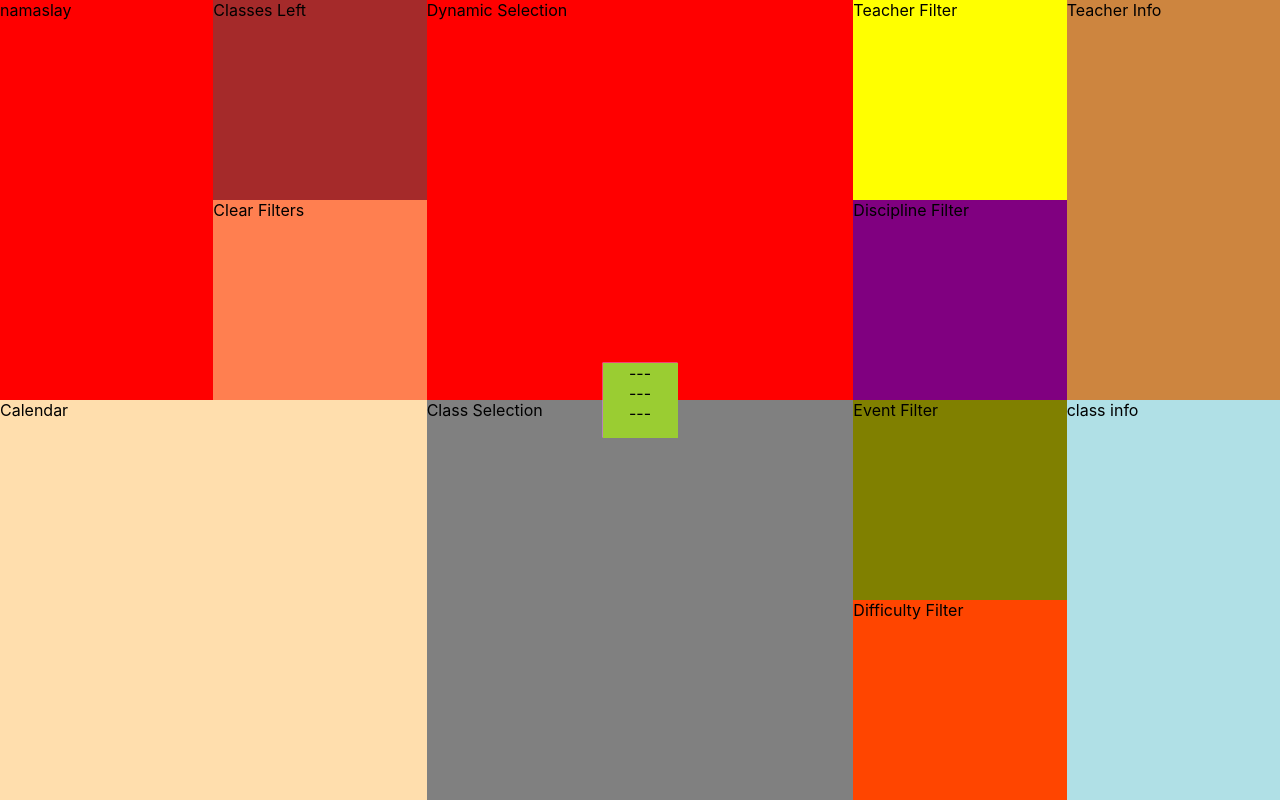
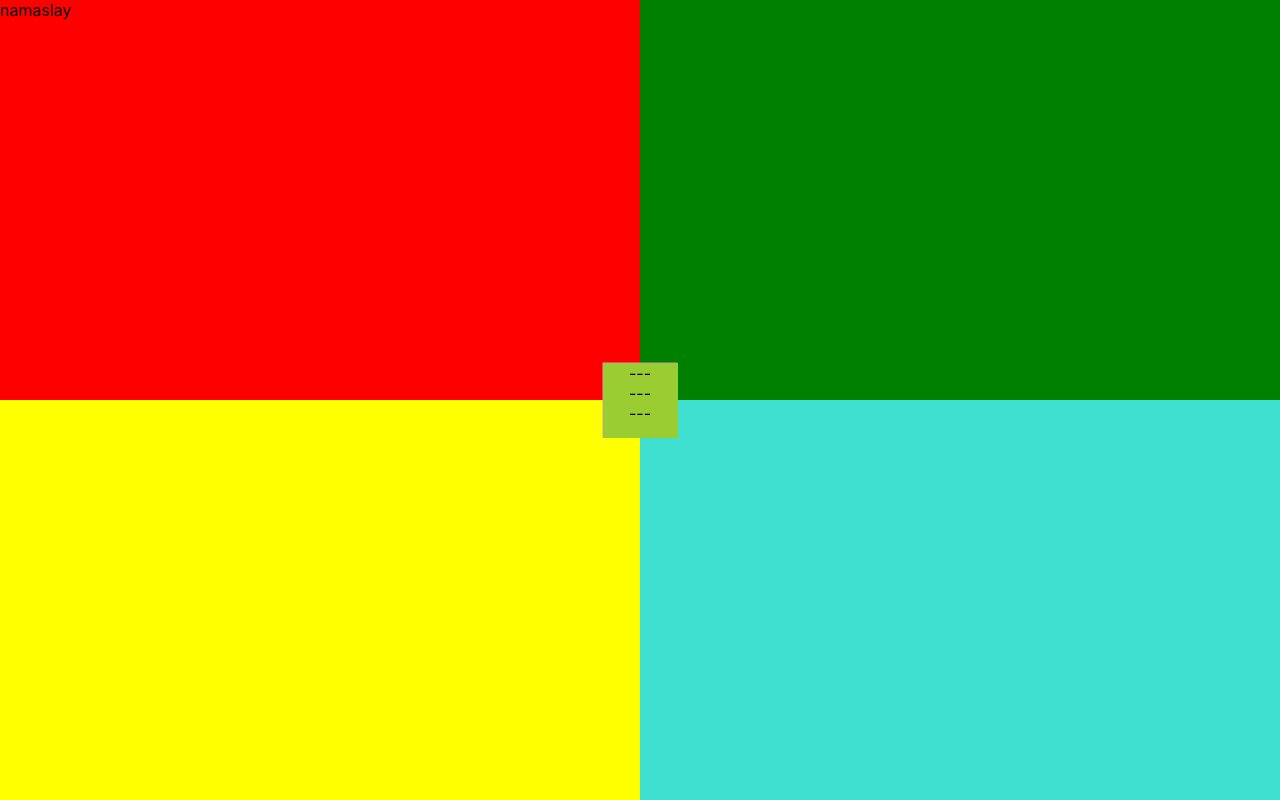
Before and after one commit to Heisey/namaslay, a React (Create React App) app: page / in a window 1280 px wide. Built offline with nearby package versions, Linux system fonts and the light colour scheme.

Commit message:
fixed merge conflicts

```diff
--- a/src/App.tsx
+++ b/src/App.tsx
@@ -7,8 +7,8 @@ import Schedule from './pages/Schedule/Schedule'
 function App() {
   return (
     <div className="App">
-      {/* <Landing /> */}
-      <Schedule />
+      <Landing />
+      {/* <Schedule /> */}
     </div>
   );
 }
--- a/src/pages/Landing/Landing.tsx
+++ b/src/pages/Landing/Landing.tsx
@@ -18,7 +18,7 @@ const Landing: React.FC = () => {
         toggleNav={handleShowNav}
       />
       <NamaslayPanel
-        panelSize={showNav ? 'large' : 'small'}
+        panelSize={showNav ? 'small' : 'large'}
       />
       <div className="Landing__tr"></div>
       <div className="Landing__bl"></div>
```
